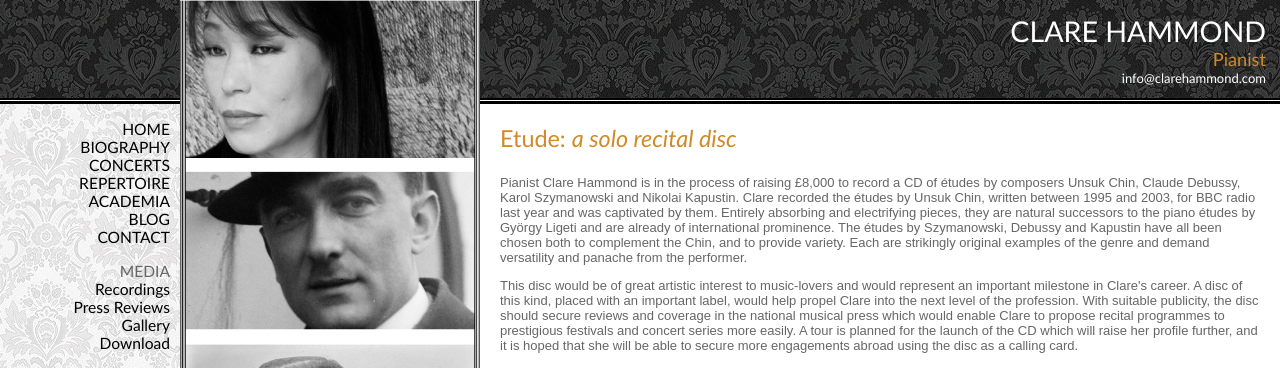
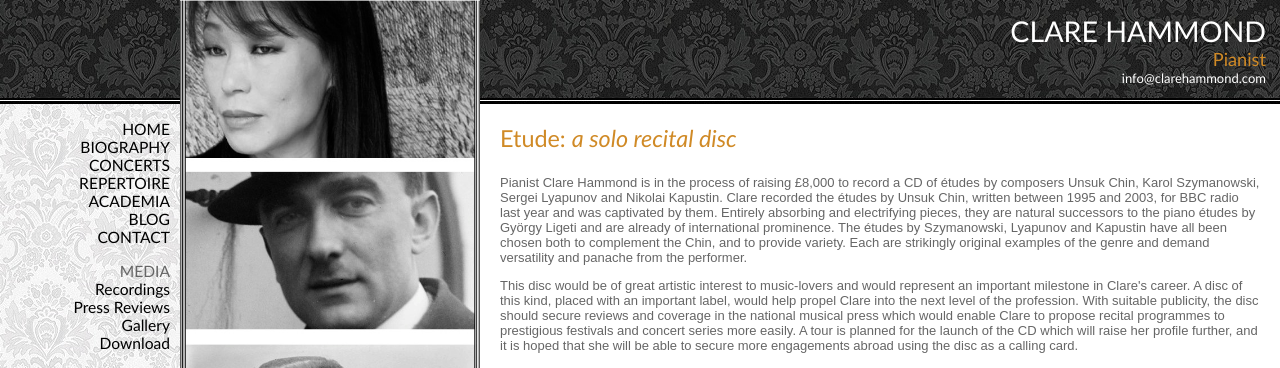
Before and after one commit to hammonc/clarehammond.com, a Jekyll site: the page built from etude_cd.html, in a window 1280 px wide. Shown: the top 368 px of the page. Built offline with Jekyll 4.4.1, drawn with Linux system fonts in a browser that asks for light colours.

Commit message:
etude cd update

```diff
--- a/etude_cd.html
+++ b/etude_cd.html
@@ -4,7 +4,7 @@
 ---
 <h3 class="page-heading">Etude: <em>a solo recital disc</em></h3>
 
-<p>Pianist Clare Hammond is in the process of raising £8,000 to record a CD of &#233;tudes by composers Unsuk Chin, Claude Debussy, Karol Szymanowski and Nikolai Kapustin. Clare recorded the &#233;tudes by Unsuk Chin, written between 1995 and 2003, for BBC radio last year and was captivated by them. Entirely absorbing and electrifying pieces, they are natural successors to the piano &#233;tudes by György Ligeti and are already of international prominence. The &#233;tudes by Szymanowski, Debussy and Kapustin have all been chosen both to complement the Chin, and to provide variety. Each are strikingly original examples of the genre and demand versatility and panache from the performer.</p>
+<p>Pianist Clare Hammond is in the process of raising £8,000 to record a CD of &#233;tudes by composers Unsuk Chin, Karol Szymanowski, Sergei Lyapunov and Nikolai Kapustin. Clare recorded the &#233;tudes by Unsuk Chin, written between 1995 and 2003, for BBC radio last year and was captivated by them. Entirely absorbing and electrifying pieces, they are natural successors to the piano &#233;tudes by György Ligeti and are already of international prominence. The &#233;tudes by Szymanowski, Lyapunov and Kapustin have all been chosen both to complement the Chin, and to provide variety. Each are strikingly original examples of the genre and demand versatility and panache from the performer.</p>
 
 <p>This disc would be of great artistic interest to music-lovers and would represent an important milestone in Clare's career. A disc of this kind, placed with an important label, would help propel Clare into the next level of the profession. With suitable publicity, the disc should secure reviews and coverage in the national musical press which would enable Clare to propose recital programmes to prestigious festivals and concert series more easily. A tour is planned for the launch of the CD which will raise her profile further, and it is hoped that she will be able to secure more engagements abroad using the disc as a calling card.</p>
 
```
